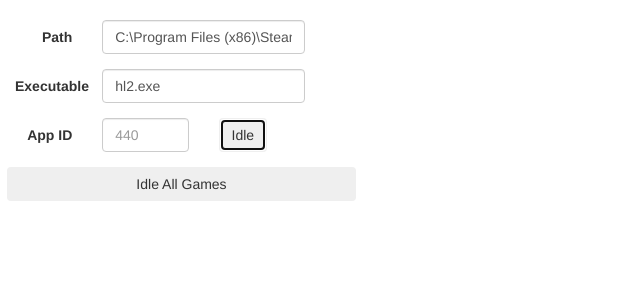
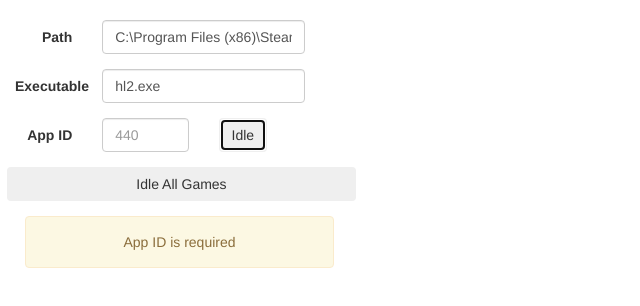
Before and after one commit to darwinfv/Steam-Idler, a website: page index.html in a window 1280 px wide. Both pictures are taken after a click on the button "Idle". Shown: the whole page, without its empty margins (0-640 px from the left). Drawn offline with nearby package versions, Linux system fonts and the light colour scheme.

Commit message:
Add error messages

```diff
--- a/functions.js
+++ b/functions.js
@@ -9,7 +9,8 @@
         var exe = document.getElementById("exe").value;
         var appid = document.getElementById("appid").value;
         if(appid == "") {
-            ;
+            $('#alert').html("App ID is required");
+            $('#alert').show();
             return;
         }
 
@@ -32,7 +33,8 @@
         var exe = document.getElementById("exe").value;
         var appid = document.getElementById("appid").value;
         if(appid == "") {
-            ;
+            $('#alert').html("App ID is required");
+            $('#alert').show();
             return;
         }
 
--- a/index.html
+++ b/index.html
@@ -51,6 +51,7 @@
           <div class="form-group">
             <button onclick="idleAll()" type="button" class="btn btn-block" style="margin-left:7px">Idle All Games</button>
           </div>
+          <div id="alert" class="alert alert-warning text-center" role="alert" style="margin-left:10px">Not Idling. Ready to Idle.</div>
         </form>
 
 
```
